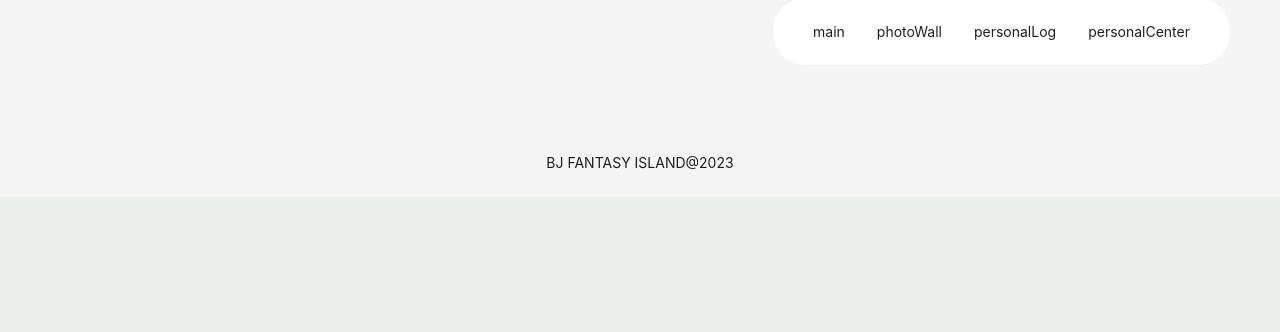
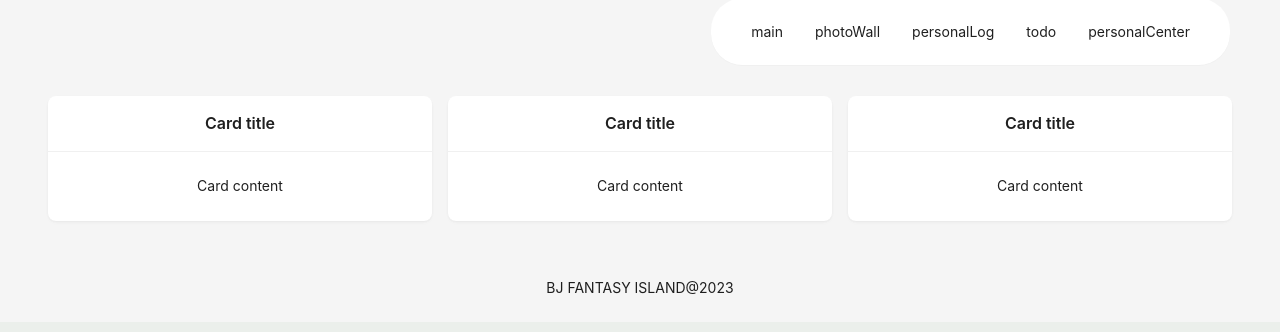
Before and after one commit to gwifloria/bj-fantasy-island, a React (Vite) app: page /todo in a window 1280 px wide. Shown: the top 332 px of the page. Built offline with nearby package versions, Linux system fonts and the light colour scheme.

Commit message:
feat: photos

```diff
--- a/src/constants/theme.ts
+++ b/src/constants/theme.ts
@@ -3,6 +3,6 @@ import { ThemeConfig } from "antd";
 export const themeConfig:ThemeConfig["token"] = {
   "colorPrimary": "#9cada1",
     "colorInfo": "#9cada1",
-    "colorSuccess": "#a4caa5",
+    "colorSuccess": "#a0cca0",
     "colorWarning": "#c9957a",
     "colorError": "#da7775"}
--- /dev/null
+++ b/src/pages/Todos/index.tsx
@@ -0,0 +1,21 @@
+import { Row, Col, Card } from "antd"
+
+export const Todos = () => {
+  return <Row gutter={16}>
+    <Col span={8}>
+      <Card title="Card title" bordered={false}>
+        Card content
+      </Card>
+    </Col>
+    <Col span={8}>
+      <Card title="Card title" bordered={false}>
+        Card content
+      </Card>
+    </Col>
+    <Col span={8}>
+      <Card title="Card title" bordered={false}>
+        Card content
+      </Card>
+    </Col>
+  </Row>
+}
--- a/src/router/index.tsx
+++ b/src/router/index.tsx
@@ -3,6 +3,7 @@ import Main from "../pages/Main";
 import PersonalLog from "../pages/PersonalLog";
 import PhotoWall from "../pages/PhotoWall";
 import PersonalCenter from "@/pages/PersonalCenter";
+import { Todos } from "@/pages/Todos";
 
 type RouteItem = RouteObject & {
   id: string
@@ -22,6 +23,10 @@ export const routesList: RouteItem[] = [
     path: '/personalLog',
     element: <PersonalLog />,
   }, {
+    id: 'todo',
+    path: '/todo',
+    element: <Todos />,
+  }, {
     id: 'personalCenter',
     path: '/personalCenter',
     element: <PersonalCenter />,
```
Also changed, not shown: src/pages/Todos/config.ts (added, +18 -0 lines).
